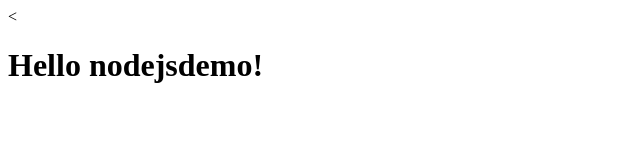
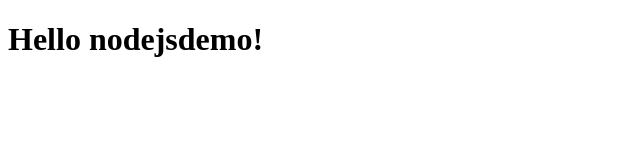
Before and after one commit to CarolinaMike/nodejsdemo, a plain HTML site: page index.html in a window 1280 px wide. Shown: the whole page, without its empty margins (0-640 px from the left). Drawn offline with Linux system fonts and the light colour scheme.

Commit message:
Removed extra character

```diff
--- a/index.html
+++ b/index.html
@@ -5,6 +5,6 @@
     <title>Hello nodejsdemo</title>
   </head>
   <body>
-    <<h1>Hello nodejsdemo!</h1>
+    <h1>Hello nodejsdemo!</h1>
   </body>
 </html>
```
